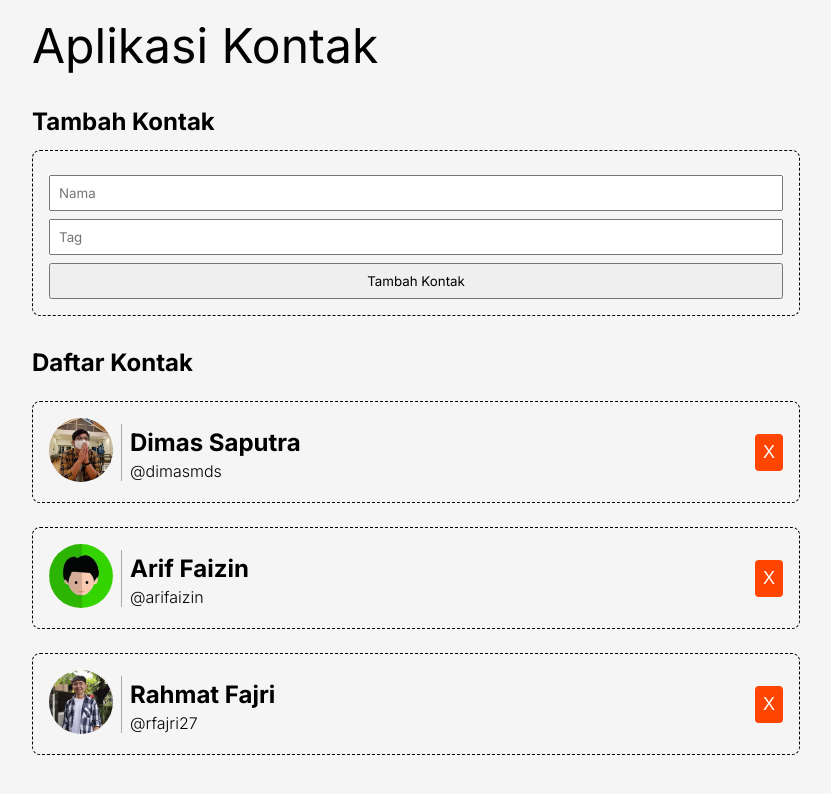
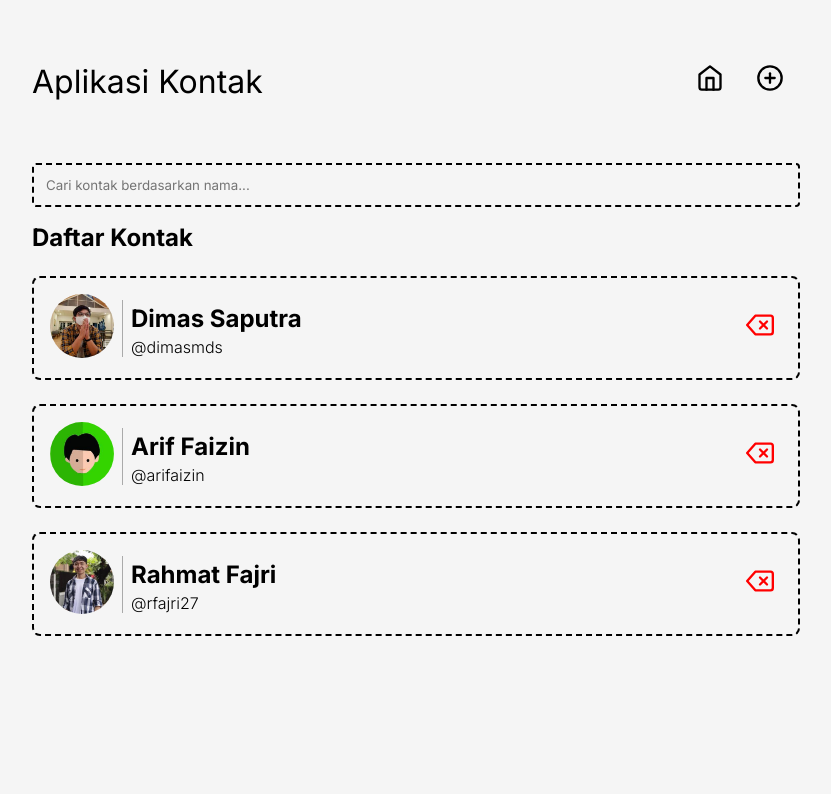
Before and after one commit to Redwolfc4/contacts-app-dicoding-tutorial-react, a React (Vite) app: page / in a window 1280 px wide. Shown: the top 794 px of the page, without its empty margins (224-1055 px from the left). Built offline with nearby package versions, Linux system fonts and the light colour scheme.

Commit message:
Add routing and navigation components; implement contact management features

```diff
--- a/package.json
+++ b/package.json
@@ -14,6 +14,7 @@
     "prop-types": "^15.8.1",
     "react": "^19.1.1",
     "react-dom": "^19.1.1",
+    "react-icons": "^5.5.0",
     "react-router-dom": "^7.9.3",
     "tailwindcss": "^4.1.13"
   },
--- a/src/components/ContactApp.jsx
+++ b/src/components/ContactApp.jsx
@@ -1,59 +1,25 @@
 import React from "react";
-import ContactList from "./ContactList";
-import { getData } from "../utils/data";
-import ContactInput from "./ContactInput";
+import { Route, Routes } from "react-router-dom";
+import HomePage from "../pages/HomePage";
+import AddPage from "../pages/AddPage";
+import Navigation from "./Navigation";
 
-class ContactApp extends React.Component {
-  constructor(props) {
-    super(props);
-    this.state = {
-      contacts: getData(),
-    };
+function ContactApp() {
+  return (
+    <div className="contact-app">
+      <header className="contact-app__header">
+        <h1>Aplikasi Kontak</h1>
+        <Navigation />
+      </header>
 
-    // wajib kita bind
-    this.onDeleteHandler = this.onDeleteHandler.bind(this);
-    // add contact
-    this.addContactHandler = this.onAddContactHandler.bind(this);
-  }
-
-  onDeleteHandler(id) {
-    this.setState((prevState) => ({
-      contacts: prevState.contacts.filter((contact) => contact.id !== id),
-    }));
-  }
-
-  onAddContactHandler({ name, tag }) {
-    this.setState((prevState) => {
-      return {
-        contacts: [
-          ...prevState.contacts,
-          {
-            id: +new Date(),
-            name,
-            tag,
-            imageUrl: "/images/default.jpeg",
-          },
-        ],
-      };
-    });
-  }
-
-  render() {
-    return (
-      <div className="contact-app">
-        <h1>Aplikasi Kontak</h1>
-
-        <h2>Tambah Kontak</h2>
-        <ContactInput addContactHandler={this.addContactHandler} />
-
-        <h2>Daftar Kontak</h2>
-        <ContactList
-          contacts={this.state.contacts}
-          onDelete={this.onDeleteHandler}
-        />
-      </div>
-    );
-  }
+      <main>
+        <Routes>
+          <Route path="/" element={<HomePage />} />
+          <Route path="/add" element={<AddPage />} />
+        </Routes>
+      </main>
+    </div>
+  );
 }
 
 export default ContactApp;
--- a/src/components/DeleteButton.tsx
+++ b/src/components/DeleteButton.tsx
@@ -1,5 +1,5 @@
-import PropTypes from "prop-types";
 import React, { JSX } from "react";
+import { FiDelete } from "react-icons/fi";
 interface DeleteButtonProps {
     id: number;
     onDelete: (id: number) => void;
@@ -16,14 +16,9 @@ interface DeleteButtonProps {
 function DeleteButton({ id, onDelete }: DeleteButtonProps): JSX.Element {
     return (
         <button className="contact-item__delete" onClick={() => onDelete(id)}>
-            X
+            <FiDelete />
         </button>
     );
 }
 
-DeleteButton.propTypes = {
-    id: PropTypes.number.isRequired,
-    onDelete: PropTypes.func.isRequired,
-}
-
 export default DeleteButton;
--- /dev/null
+++ b/src/components/Navigation.jsx
@@ -0,0 +1,24 @@
+import React from "react";
+import { FiHome, FiPlusCircle } from "react-icons/fi";
+import { Link } from "react-router-dom";
+
+function Navigation() {
+  return (
+    <nav className="navigation">
+      <ul>
+        <li>
+          <Link to={"/"}>
+            <FiHome />
+          </Link>
+        </li>
+        <li>
+          <Link to={"/add"}>
+            <FiPlusCircle />
+          </Link>
+        </li>
+      </ul>
+    </nav>
+  );
+}
+
+export default Navigation;
--- /dev/null
+++ b/src/components/SeachBar.jsx
@@ -0,0 +1,20 @@
+import React from "react";
+import PropTypes from "prop-types";
+
+function SearchBar({ keyword, keywordChange }) {
+  return (
+    <input
+      className="search-bar"
+      type="text"
+      placeholder="Cari kontak berdasarkan nama..."
+      value={keyword}
+      onChange={(event) => keywordChange(event.target.value)}
+    />
+  );
+}
+
+SearchBar.propTypes = {
+  keyword: PropTypes.string.isRequired,
+  keywordChange: PropTypes.func.isRequired,
+};
+export default SearchBar;
--- a/src/css/style.css
+++ b/src/css/style.css
@@ -3,75 +3,76 @@
   margin: 0;
   box-sizing: border-box;
 }
-
 body {
   font-family: "Inter", sans-serif;
   background-color: whitesmoke;
 }
-
 img {
   width: 100%;
 }
-
 .contact-app {
   max-width: 800px;
   margin: 0 auto;
   padding: 16px;
 }
-
-.contact-app h1 {
+.contact-app__header {
+  display: flex;
+  align-items: center;
+  padding: 32px 0;
+}
+.contact-app__header h1 {
   font-weight: normal;
-  font-size: 48px;
-  margin-bottom: 32px;
+  font-size: 32px;
+  flex: 1;
 }
-
+.navigation ul li {
+  display: inline-block;
+  padding: 16px;
+}
+.navigation ul li a {
+  font-size: 28px;
+  color: black;
+}
 .contact-item {
   display: flex;
   align-items: center;
   margin: 24px 0;
-  border: 1px dashed black;
+  border: 2px dashed black;
   padding: 16px;
   border-radius: 8px;
 }
-
 .contact-item__image img {
   width: 64px;
   border-radius: 50%;
 }
-
 .contact-item__body {
   margin-left: 8px;
   padding-left: 8px;
   border-left: 1px solid #aaa;
   flex: 1;
 }
-
 .contact-item__title {
   padding: 4px 0;
 }
-
 .contact-item__username {
   font-weight: lighter;
 }
-
 .contact-item__delete {
   padding: 8px;
-  font-size: 18px;
-  background-color: orangered;
-  color: white;
+  font-size: 28px;
+  color: red;
+  background-color: transparent;
   border: 0;
   border-radius: 4px;
   cursor: pointer;
 }
-
 .contact-input {
-  border: 1px dashed black;
+  border: 2px dashed black;
   padding: 16px;
   margin: 14px 0;
   border-radius: 8px;
   margin-bottom: 32px;
 }
-
 .contact-input input {
   display: block;
   width: 100%;
@@ -79,9 +80,18 @@ img {
   margin: 8px 0;
   font-family: "Inter", sans-serif;
 }
-
 .contact-input button {
   width: 100%;
   padding: 8px;
   font-family: "Inter", sans-serif;
 }
+.search-bar {
+  display: block;
+  width: 100%;
+  margin: 16px 0;
+  padding: 12px;
+  background-color: transparent;
+  font-family: "Inter", sans-serif;
+  border: 2px dashed black;
+  border-radius: 4px;
+}
--- /dev/null
+++ b/src/pages/AddPage.jsx
@@ -0,0 +1,24 @@
+import React from "react";
+import { addContact } from "../utils/data";
+import ContactInput from "../components/ContactInput";
+import { useNavigate } from "react-router-dom";
+
+const AddPage = () => {
+  // auto navigasi hook
+
+  const navigate = useNavigate();
+
+  const onAddContactHandler = (contact) => {
+    addContact(contact);
+    navigate("/");
+  };
+
+  return (
+    <section>
+      <h2>Tambah Kontak</h2>
+      <ContactInput addContactHandler={onAddContactHandler} />
+    </section>
+  );
+};
+
+export default AddPage;
--- /dev/null
+++ b/src/pages/HomePage.jsx
@@ -0,0 +1,67 @@
+import React from "react";
+import { deleteContact, getContacts } from "../utils/data";
+import ContactList from "../components/ContactList";
+import SearchBar from "../components/SeachBar";
+import { useSearchParams } from "react-router-dom";
+
+class HomePage extends React.Component {
+  constructor(props) {
+    super(props);
+    this.state = {
+      contacts: getContacts(),
+      keyword: props.defaultKeyword || "",
+    };
+
+    this.onKeyWordChangedHandler = this.onKeyWordChangedHandler.bind(this);
+    this.onDeleteHandler = this.onDeleteHandler.bind(this);
+  }
+
+  onKeyWordChangedHandler(keyword) {
+    this.setState({ keyword });
+    this.props.keywordChange(keyword);
+  }
+
+  onDeleteHandler(id) {
+    deleteContact(id);
+
+    this.setState({ contacts: getContacts() });
+  }
+
+  render() {
+    const filteredContacts = this.state.contacts.filter((contact) => {
+      return contact.name
+        .toLowerCase()
+        .includes(this.state.keyword.toLowerCase());
+    });
+
+    return (
+      <section>
+        <SearchBar
+          keyword={this.state.keyword}
+          keywordChange={this.onKeyWordChangedHandler}
+        />
+        <h2>Daftar Kontak</h2>
+        <ContactList
+          contacts={filteredContacts}
+          onDelete={this.onDeleteHandler}
+        />
+      </section>
+    );
+  }
+}
+
+const HomePageWrapper = () => {
+  const [searchParamsContact, setSearchParamsContact] = useSearchParams();
+
+  const keyword = searchParamsContact.get("keyword") || "";
+
+  const onKeywordChangeHandler = (keyword) => {
+    setSearchParamsContact({ keyword });
+  };
+
+  return (
+    <HomePage defaultKeyword={keyword} keywordChange={onKeywordChangeHandler} />
+  );
+};
+
+export default HomePageWrapper;
--- a/src/utils/data.js
+++ b/src/utils/data.js
@@ -1,5 +1,4 @@
-const getData = () => {
-  return [
+let contacts = [
   {
     id: 1,
     name: "Dimas Saputra",
@@ -19,6 +18,20 @@ const getData = () => {
     imageUrl: "/images/rfajri27.jpeg",
   },
 ];
-};
 
-export { getData };
+function getContacts() {
+  return contacts;
+}
+
+function addContact(contact) {
+  contacts = [
+    ...contacts,
+    { id: +new Date(), imageUrl: "/images/default.jpeg", ...contact },
+  ];
+}
+
+function deleteContact(id) {
+  contacts = contacts.filter((contact) => contact.id !== id);
+}
+
+export { getContacts, addContact, deleteContact };
```
Also changed, not shown: 1 other file (tests, documents, lock files or other folders). Lines whose indentation alone changed are shown as unchanged.
